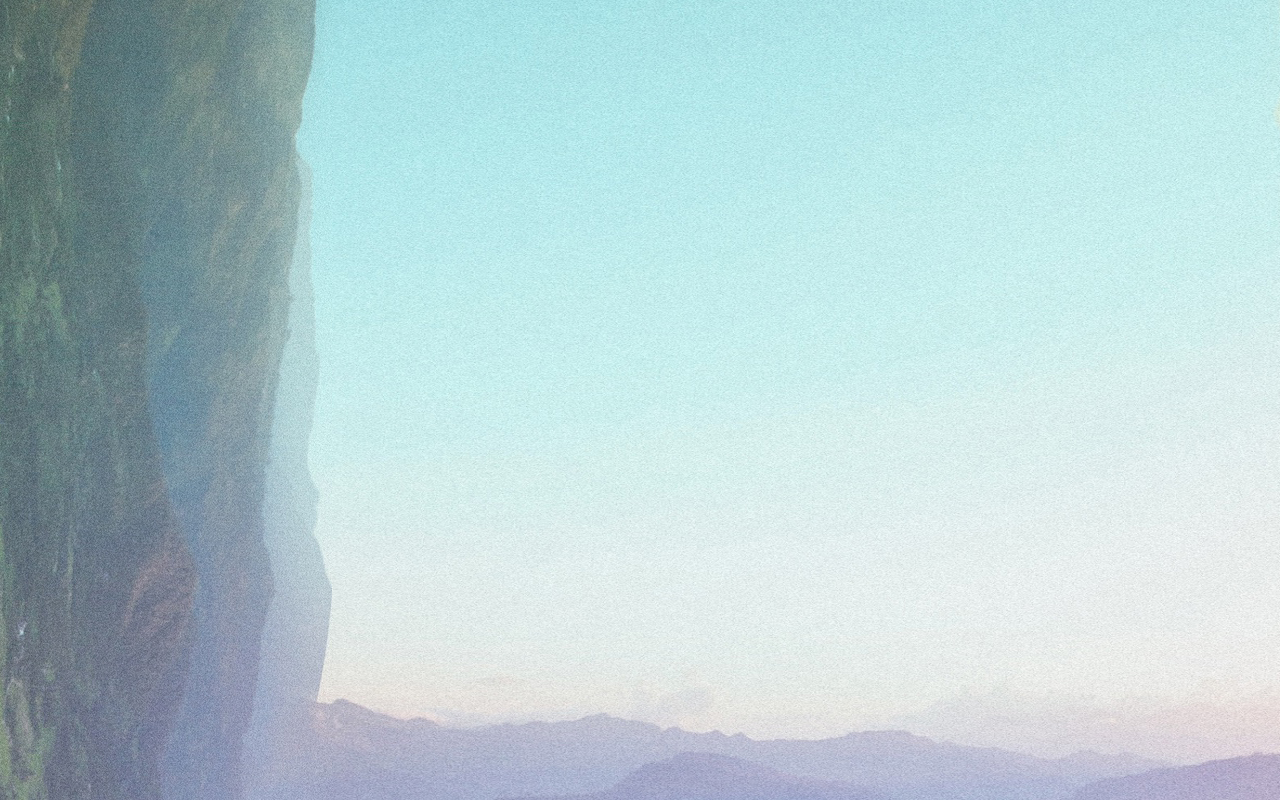
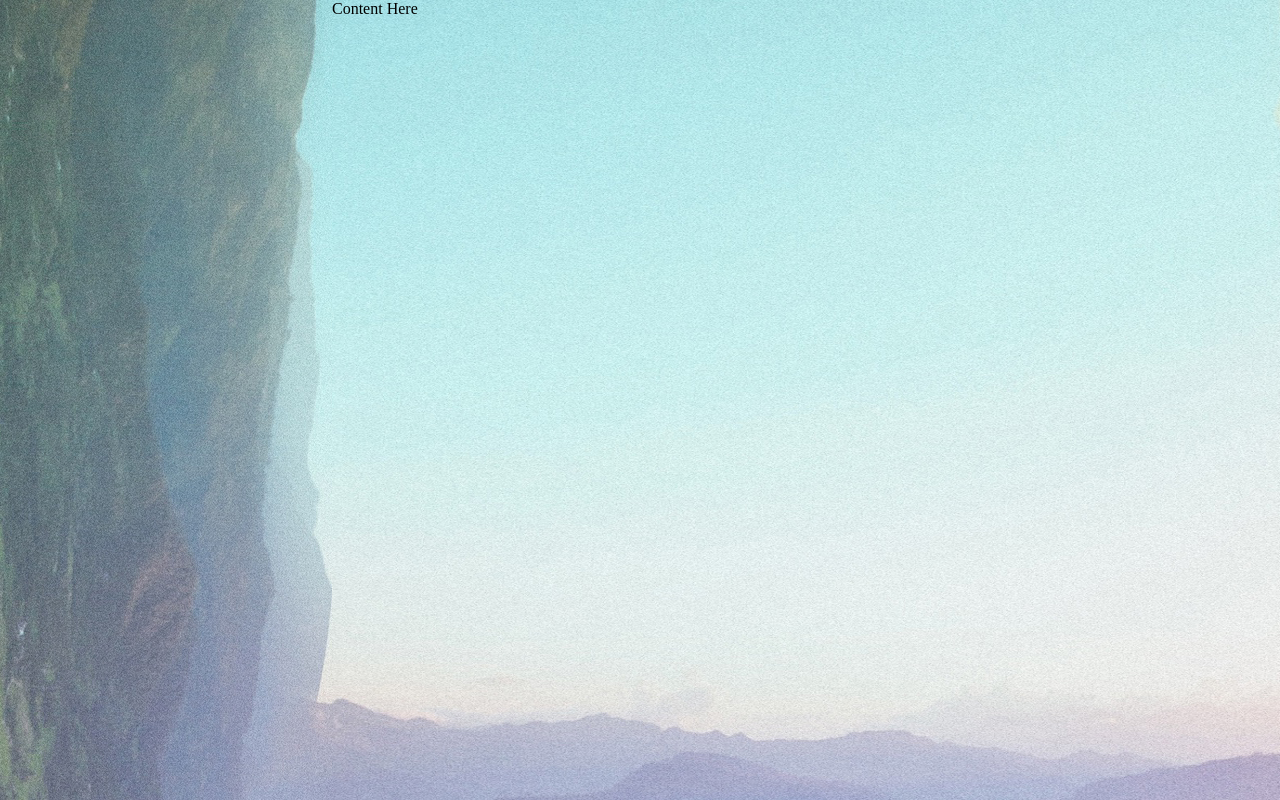
Before and after one commit to thomasdashney/lc-web-v1, a React app: page / in a window 1280 px wide. Built offline with nearby package versions, Linux system fonts and the light colour scheme.

Commit message:
reorganize

```diff
--- a/src/App.js
+++ b/src/App.js
@@ -1,22 +1,16 @@
 import React from 'react'
 import styled from 'styled-components'
 
-import navigationBgUrl from './images/navigation_bg.jpg'
+import { Navigation } from './sections/navigation'
+
 import mainBgUrl from './images/main_bg.jpg'
-
-const Navigation = styled.div`
-  background-image: url('${navigationBgUrl}');
-  height: 100%;
-  width: 333px;
-  display: inline-block;
-  top: 0;
-  left: 0;
-  position: absolute;
-`
 
 const Main = styled.div`
   background-image: url('${mainBgUrl}');
   background-size: 100% 1865px;
+  @media screen and (max-width: 1200px) {
+    background-size: auto;
+  }
   height: 100%;
   position: absolute;
   left: 332px;
@@ -27,7 +21,9 @@ const Main = styled.div`
 const App = () => (
   <div>
     <Navigation />
-    <Main />
+    <Main>
+      Content Here
+    </Main>
   </div>
 )
 
--- /dev/null
+++ b/src/sections/navigation/Navigation.js
@@ -0,0 +1,15 @@
+import styled from 'styled-components'
+
+import navigationBgUrl from './navigation_bg.jpg'
+
+const Navigation = styled.div`
+  background-image: url('${navigationBgUrl}');
+  height: 100%;
+  width: 333px;
+  display: inline-block;
+  top: 0;
+  left: 0;
+  position: absolute;
+`
+
+export default Navigation
--- /dev/null
+++ b/src/sections/navigation/index.js
@@ -0,0 +1 @@
+export { default as Navigation } from './Navigation'
--- /dev/null
+++ b/src/sections/tour/index.js
@@ -0,0 +1 @@
+export { default as Tour } from './Tour'
```
Also changed, not shown: src/sections/navigation/navigation_bg.jpg (renamed from src/images/navigation_bg.jpg).
